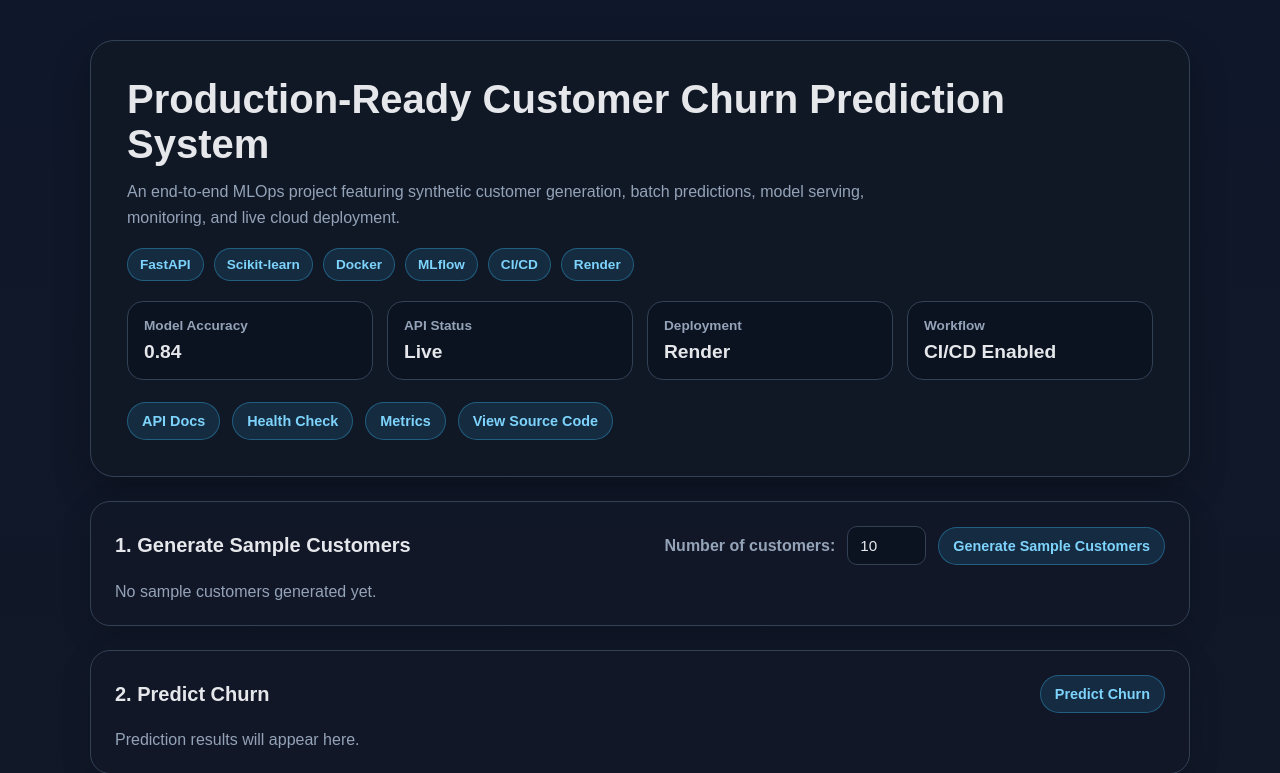
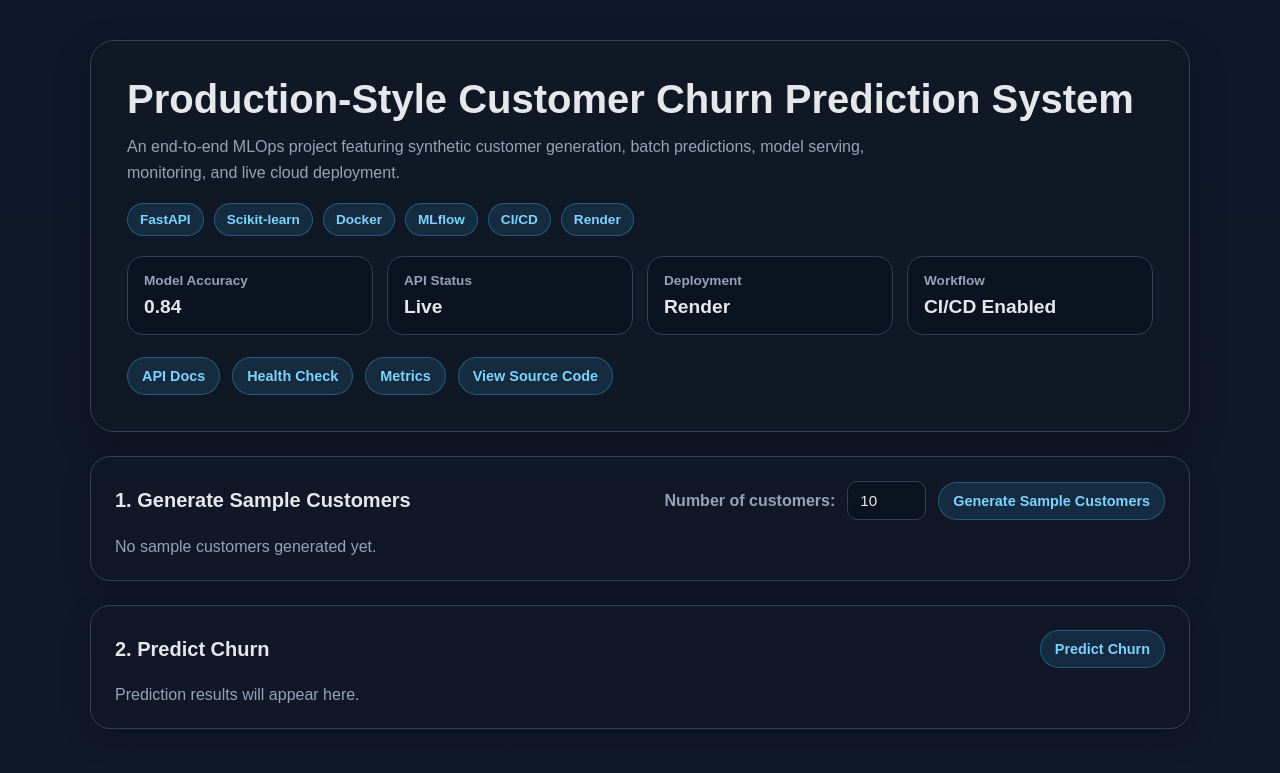
Before and after one commit to BigLurch/churn-predictor, a FastAPI app: page / in a window 1280 px wide. Shown: the top 773 px of the page. Run offline with FastAPI, Linux system fonts and the light colour scheme.

Commit message:
Update index.html
Header text uppdated

```diff
--- a/templates/index.html
+++ b/templates/index.html
@@ -11,7 +11,7 @@
 <body>
     <main class="container">
         <section class="hero">
-            <h1>Production-Ready Customer Churn Prediction System</h1>
+            <h1>Production-Style Customer Churn Prediction System</h1>
 
             <p>
                 An end-to-end MLOps project featuring synthetic customer generation,
```
